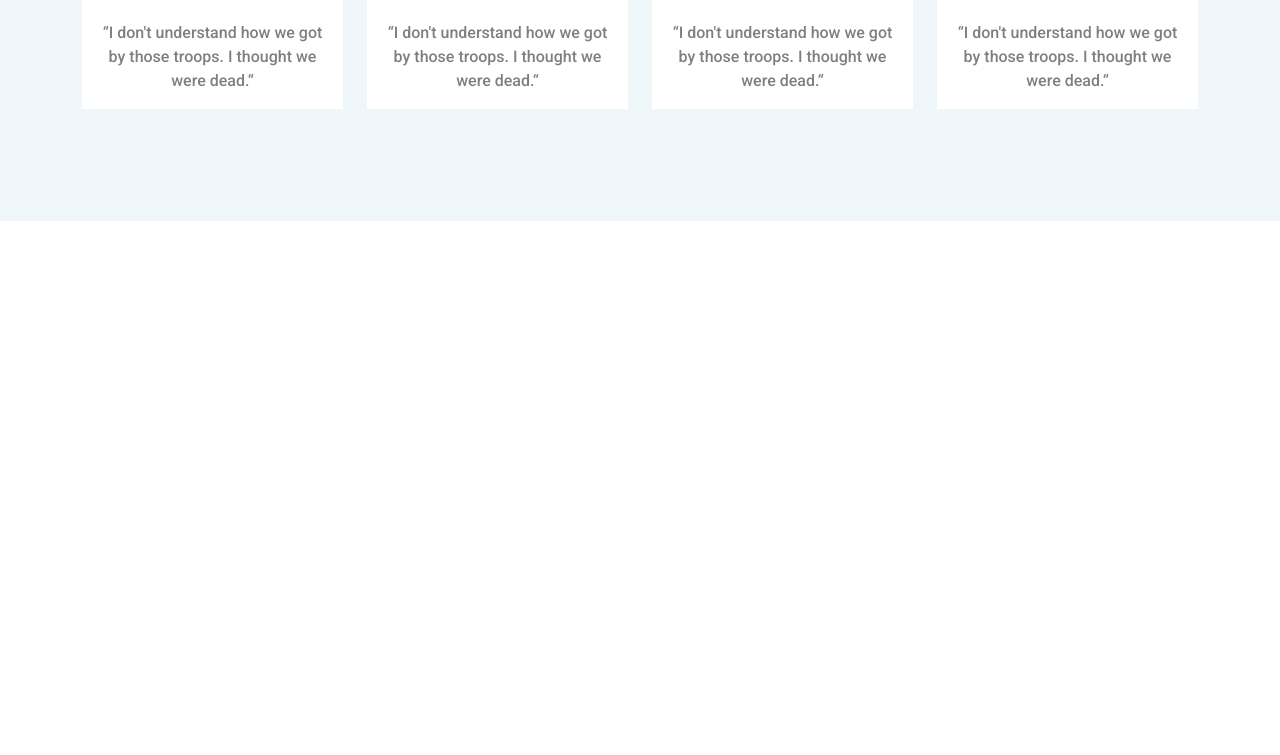
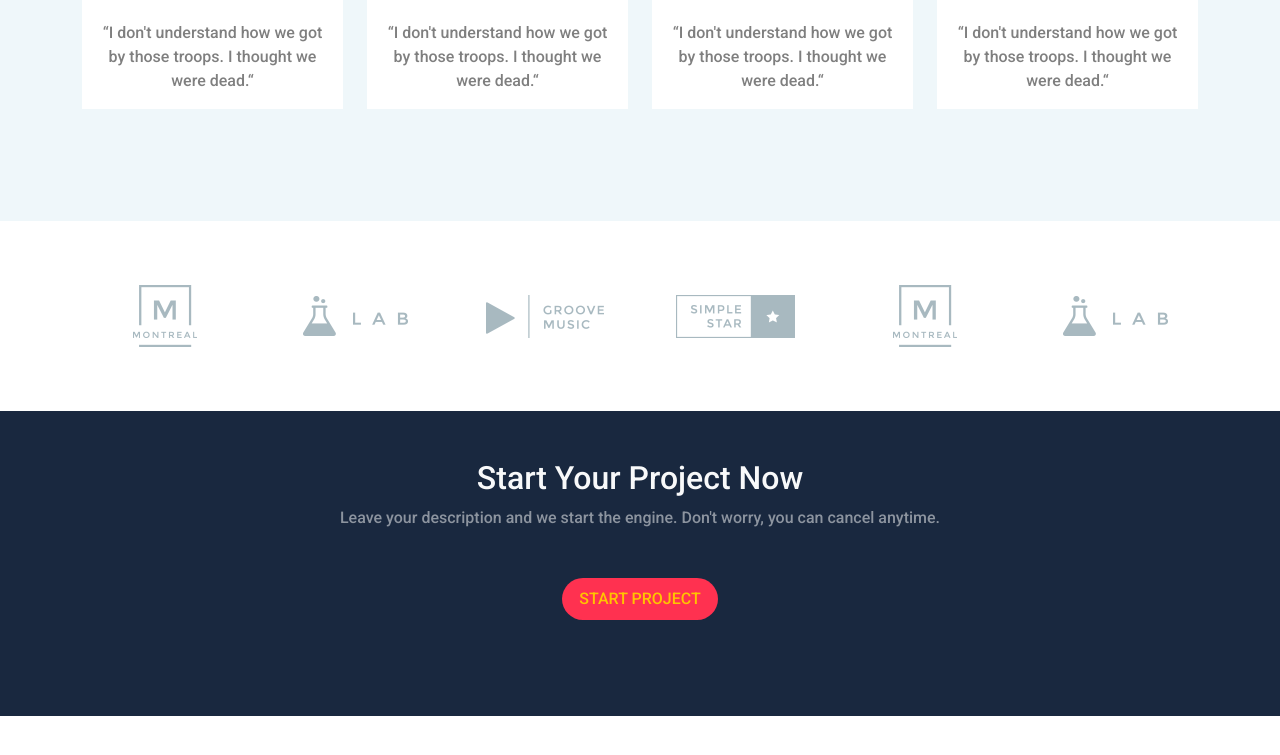
Before and after one commit to HabibaAbouelyazeed/Bondi, a plain HTML site: page index.html in a window 1280 px wide. Shown: the part 3811-4566 px from the top of the page. Drawn offline with Linux system fonts and the light colour scheme.

Commit message:
Tech and Project Section

```diff
--- a/css/bondi.css
+++ b/css/bondi.css
@@ -156,7 +156,7 @@ body{
 }
 /* Stuff ==>END */
 
-/* Our Team ==>Start */
+/* Our Team ==>START */
 .our-team{
     background-color: var(--sectioncolor);
 }
@@ -170,3 +170,9 @@ body{
 }
 
 /* Our Team ==>END */
+
+/* Project ==>START */
+.project{
+    background-color: var(--darkcolor);
+}
+/* Project ==>END */
--- a/index.html
+++ b/index.html
@@ -297,6 +297,41 @@
       </div>
     </div>
 
+    <!-- Tech Section -->
+    <div class="tech pt-5 pb-5 text-center">
+      <div class="container">
+        <div class="row align-items-center">
+          <div class="col-sm-6 col-md-4 col-lg-2 mt-3 mb-3">
+            <img src="assets/tech-1.png" alt="tech" class="img-fluid">
+          </div>
+          <div class="col-sm-6 col-md-4 col-lg-2 mt-3 mb-3">
+            <img src="assets/tech-2.png" alt="tech" class="img-fluid">
+          </div>
+          <div class="col-sm-6 col-md-4 col-lg-2 mt-3 mb-3">
+            <img src="assets/tech-3.png" alt="tech" class="img-fluid">
+          </div>
+          <div class="col-sm-6 col-md-4 col-lg-2 mt-3 mb-3">
+            <img src="assets/tech-4.png" alt="tech" class="img-fluid">
+          </div>
+          <div class="col-sm-6 col-md-4 col-lg-2 mt-3 mb-3">
+            <img src="assets/tech-1.png" alt="tech" class="img-fluid">
+          </div>
+          <div class="col-sm-6 col-md-4 col-lg-2 mt-3 mb-3">
+            <img src="assets/tech-2.png" alt="tech" class="img-fluid">
+          </div>
+        </div>
+      </div>
+    </div>
+
+    <!-- Project Section -->
+    <div class="project pt-5 pb-5 text-center text-light">
+      <h2>Start Your Project Now</h2>
+      <p class="text-white-50">Leave your description and we start the engine. Don't worry, you can cancel anytime.</p>
+      <div class="mt-5 mb-5">
+        <a class="main-btn btn rounded-pill text-uppercase" href="#">Start project</a>
+      </div>
+    </div>
+
 
     <script src="js/all.min.js"></script>
     <script src="js/bootstrap.bundle.min.js"></script>
```
